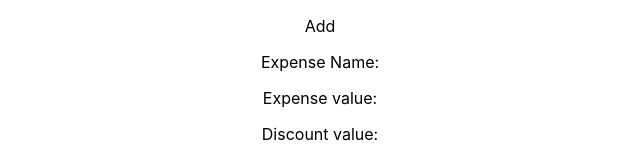
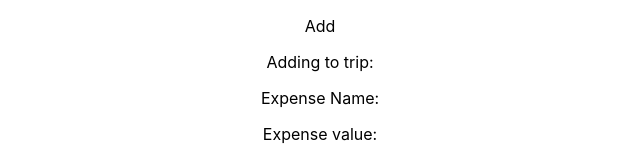
Before and after one commit to ProductivityTools-Trips/ProductivityTools.Trips.Web, a React (Create React App) app: page /ExpenseAdd in a window 1280 px wide. Shown: the top 159 px of the page, without its empty margins (320-960 px from the left). Built offline with nearby package versions, Linux system fonts and the light colour scheme; no server answers; the HTML template or start-up script is replaced by a standard one.

Commit message:
add to trip id

```diff
--- a/src/Components/ExpenseAdd/index.js
+++ b/src/Components/ExpenseAdd/index.js
@@ -1,7 +1,14 @@
 import { useEffect, useState } from 'react'
 import service from '../../services/apiService';
+import {useSearchParams} from 'react-router-dom'
 
 function ExpenseAdd() {
+
+
+    const [searchParams, setSearchParams] = useSearchParams();
+    const tripId=searchParams.get("tripId")
+
+
 
     const [expense, setExpense] = useState({ currency: 'PLN', category: 'Food' })
     const [currencies, setCurrencies] = useState([]);
@@ -52,6 +59,7 @@ function ExpenseAdd() {
     return (
         <div>
             <p>Add</p>
+            <p>Adding to trip: {tripId}</p>
             <p><span>Expense Name: </span><span>{expense && expense.name}</span></p>
             <p><span>Expense value: </span><span>{expense && expense.value}</span></p>
             <p><span>Discount value: </span><span>{expense && expense.discount}</span></p>
--- a/src/Components/TripDetail/index.js
+++ b/src/Components/TripDetail/index.js
@@ -10,7 +10,7 @@ function TripDetail() {
         <div>
             <Link to={"/"}>Trip List</Link>
             <Link to={"/tripedit/" + params.id}>Edit this trip</Link>
-            <Link to={"/expenseadd/"}>AddExpense</Link>
+            <Link to={"/expenseadd/?tripId=" + params.id}>AddExpense</Link>
             <p>TripDetail</p>
             <ExpenseList></ExpenseList>
         </div>)
```
